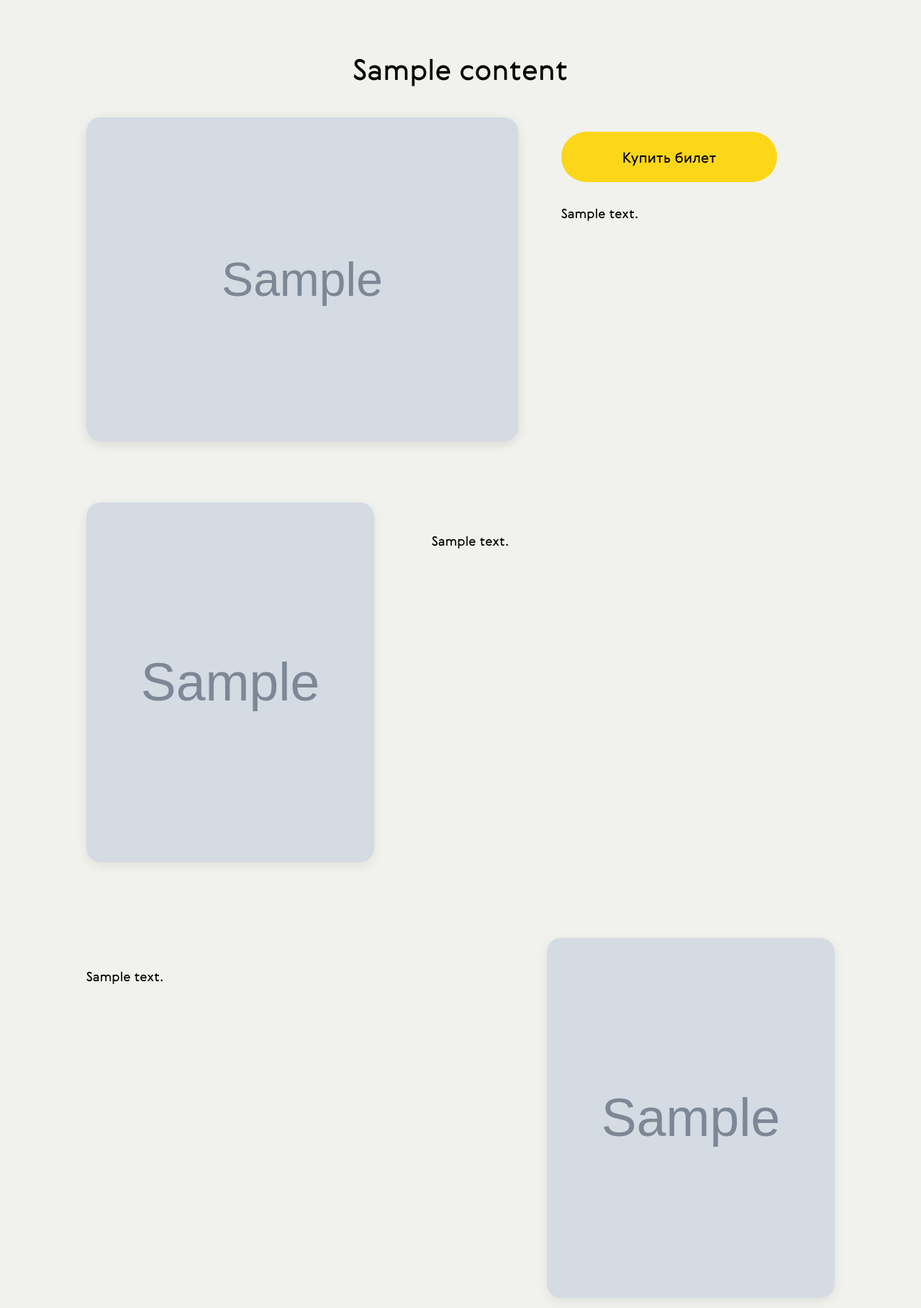
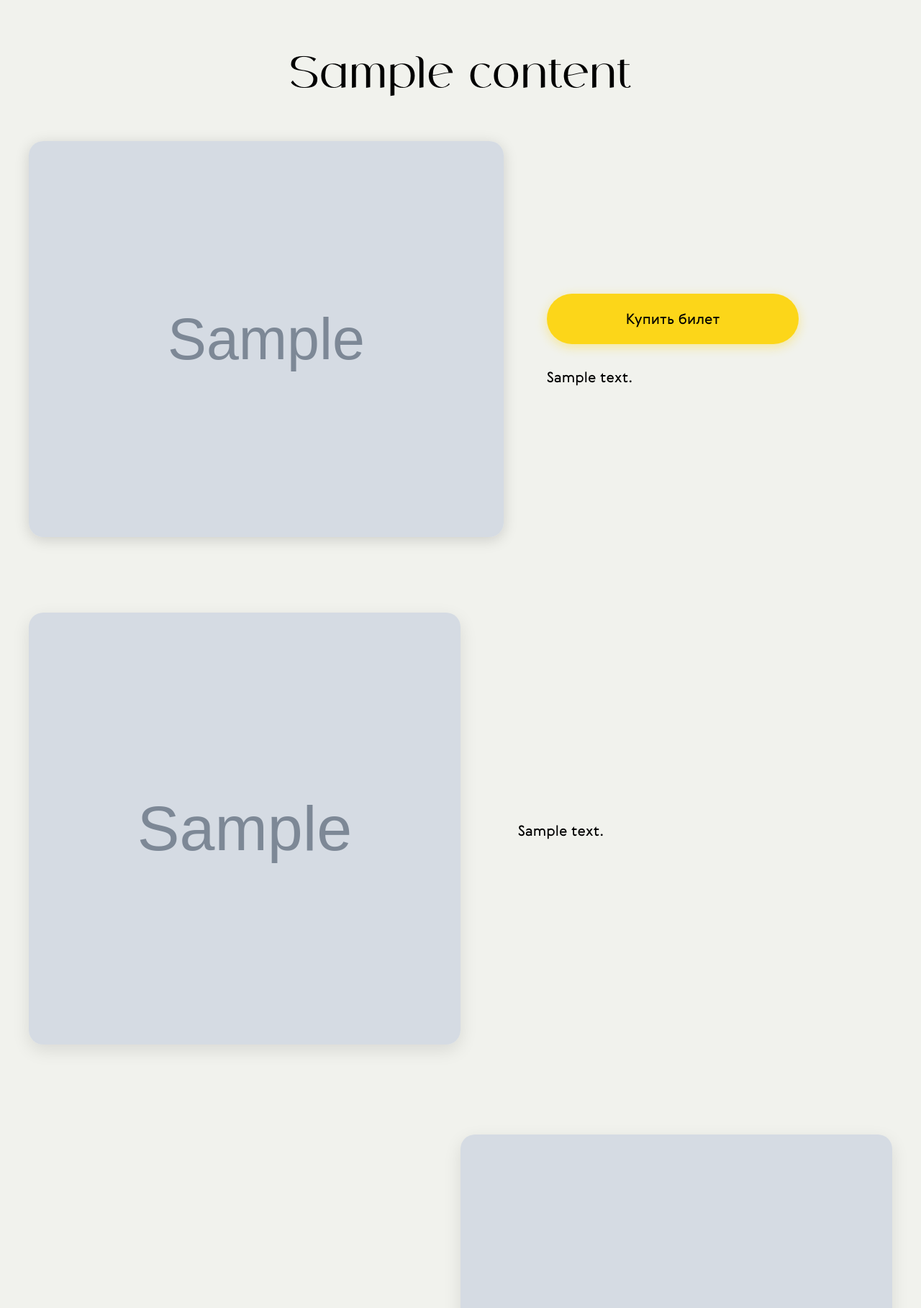
Before and after one commit to Nam0vicH/mgorki, a Flask app: page /about-us/1 in a window 1280 px wide; the page is wider, and only the part inside the window is pictured. Shown: the part 103-1920 px from the top of that part at 72% size. Run offline with Flask 3, Linux system fonts and the light colour scheme; tables that the repository leaves empty or names only in its code hold one stand-in row (values such as "Sample post"); grey boxes marked "Sample" are stand-in pictures; some libraries are stand-ins or nearby versions.

Commit message:
update about us page styles: enhance layout responsiveness, adjust font sizes, and improve image handling

```diff
--- a/app.py
+++ b/app.py
@@ -230,36 +230,42 @@ def admin_edit(category, content_id):
         item = db.get_content_by_id(content_id)
 
     if request.method == 'POST':
-        # 1. Сбор текстовых полей
         title = request.form.get('title')
         short_desc = request.form.get('short_desc')
-        main_text = request.form.get('main_text')  # Было full_desc, стало main_text как в БД
+        main_text = request.form.get('main_text')
 
         b_txt1 = request.form.get('block_text_1')
         b_txt2 = request.form.get('block_text_2')
         b_txt3 = request.form.get('block_text_3')
 
-        # 2. Вспомогательная функция для сохранения файлов
+
         def save_file(file_obj, current_path):
             if file_obj and file_obj.filename:
+
+                folder_map = {
+                    'museums': 'museums',  # папка static/images/museums
+                    'virtual_exhibitions': 'virtual',  # папка static/images/virtual
+                    'poster': 'posters'  # папка static/images/posters
+                }
+
+                subfolder = folder_map.get(category, 'uploads')
+                save_dir = os.path.join(static_dir, 'images', subfolder)
+                os.makedirs(save_dir, exist_ok=True)
+
                 filename = secure_filename(file_obj.filename)
-                file_obj.save(os.path.join(app.config['UPLOAD_FOLDER'], filename))
-                return f"images/uploads/{filename}"
+                file_obj.save(os.path.join(save_dir, filename))
+                return f"images/{subfolder}/{filename}"
+
             return current_path
 
-        # 3. Обработка всех картинок
-        # Карточка
+
         img_card = save_file(request.files.get('img_card_file'), request.form.get('current_img_card'))
-
-        # Главная страница
         main_image = save_file(request.files.get('main_image_file'), request.form.get('current_main_image'))
-
-        # Блоки 1-3
         b_img1 = save_file(request.files.get('block_image_1_file'), request.form.get('current_block_image_1'))
         b_img2 = save_file(request.files.get('block_image_2_file'), request.form.get('current_block_image_2'))
         b_img3 = save_file(request.files.get('block_image_3_file'), request.form.get('current_block_image_3'))
 
-        # 4. Сохранение в БД
+
         if content_id == 0:
             db.insert_content(category, title, short_desc, img_card, main_image, main_text,
                               b_img1, b_txt1, b_img2, b_txt2, b_img3, b_txt3)
@@ -291,10 +297,12 @@ def admin_orders():
 def virtual_exhibition():
     return render_template('virtual-exhi.html')
 
+
 @app.route('/poster')
 def poster():
     museums_for_poster = db.get_content_by_category('museums') or []
     return render_template('poster.html', museums=museums_for_poster)
+
 
 @app.route('/about_the_museum')
 def about_the_museum():
--- a/static/styles/about_us.css
+++ b/static/styles/about_us.css
@@ -16,43 +16,46 @@ body {
     width: 100%;
     margin-top: 50px;
     padding-top: 20px;
-    font-family: 'Gerbera-Regular', Arial, sans-serif;
+    font-family: 'Vetrino', sans-serif;
     font-weight: 500;
-    font-size: 40px;
-    line-height: 53px;
+    font-size: 60px;
+    line-height: 1.1;
     text-align: center;
     color: #000000;
+    margin-bottom: 60px;
 }
 
-/* Главная секция */
+/* --- ГЛАВНАЯ СЕКЦИЯ --- */
 .main-section {
     display: flex;
-    align-items: flex-start;
+    align-items: center;
     gap: 60px;
-    max-width: 1200px;
+    width: 100%;
+    max-width: 1600px;
     margin: 40px auto 0;
-    padding: 0 80px;
+    padding: 0 40px;
 }
 
 .main-image-container {
-    flex: 0 0 600px;
+    flex: 0 0 55%;
 }
 
 .main-image {
-    width: 100%; /* Исправлено с фиксированных 600px для адаптивности */
-    height: 450px;
+    width: 100%;
+    height: 550px;
     border-radius: 20px;
     object-fit: cover;
-    box-shadow: 0 4px 15px rgba(0,0,0,0.1); /* Добавил легкую тень для красоты */
+    box-shadow: 0 4px 20px rgba(0,0,0,0.15);
 }
 
 .main-info {
     flex: 1;
-    padding-top: 20px;
+    padding-top: 0;
 }
 
 .main-ticket-btn {
-    width: 300px;
+    width: 100%;
+    max-width: 350px;
     height: 70px;
     background: #FCD619;
     border-radius: 35px;
@@ -68,59 +71,99 @@ body {
     justify-content: center;
     text-decoration: none;
     transition: all 0.3s ease;
+    box-shadow: 0 4px 15px rgba(252, 214, 25, 0.4);
 }
 
 .main-ticket-btn:hover {
     background: #E5C517;
-    transform: scale(1.05);
+    transform: scale(1.02);
 }
 
 .main-text {
     font-family: 'Gerbera-Regular', Arial, sans-serif;
-    font-size: 18px;
-    line-height: 26px;
+    font-size: 20px;
+    line-height: 1.6;
     color: #000000;
-    max-width: 400px;
+    width: 100%;
 }
 
-/* Блоки контента */
+/* --- БЛОКИ КОНТЕНТА --- */
 .content-blocks {
     width: 100%;
-    max-width: 1200px;
-    margin: 80px auto 0;
-    padding: 0 80px;
+    max-width: 1600px;
+    margin: 100px auto 0;
+    padding: 0 40px;
 }
 
 .content-block {
     display: flex;
-    align-items: flex-start;
+    align-items: center;
     gap: 80px;
-    margin-bottom: 100px;
+    margin-bottom: 120px;
 }
 
 .block-image {
-    flex: 0 0 400px;
+    flex: 0 0 50%;
 }
 
 .block-img {
-    width: 100%; /* Исправлено для гибкости */
-    height: 500px;
+    width: 100%;
+    height: 600px;
     border-radius: 20px;
     object-fit: cover;
-    box-shadow: 0 4px 15px rgba(0,0,0,0.08);
+    box-shadow: 0 8px 25px rgba(0,0,0,0.1);
 }
 
 .block-text {
     flex: 1;
     font-family: 'Gerbera-Regular', Arial, sans-serif;
-    font-size: 18px;
-    line-height: 26px;
+    font-size: 20px;
+    line-height: 1.6;
     color: #000000;
-    padding-top: 40px;
-    max-width: 600px;
+    padding-top: 0;
 }
 
-/* Блок 2 - обычный порядок */
-.block-2 {
-    flex-direction: row;
+.content-block.reverse {
+    flex-direction: row-reverse;
 }
+
+/* Адаптивность для ноутбуков и планшетов */
+@media (max-width: 1200px) {
+    .about-us-title {
+        font-size: 40px;
+    }
+
+    .main-section, .content-blocks {
+        padding: 0 20px;
+    }
+
+    .main-image, .block-img {
+        height: 400px;
+    }
+}
+
+/* Мобильная версия */
+@media (max-width: 900px) {
+    .main-section {
+        flex-direction: column;
+        gap: 30px;
+    }
+
+    .content-block {
+        flex-direction: column;
+        gap: 40px;
+    }
+
+    .content-block.reverse {
+        flex-direction: column;
+    }
+
+    .main-image-container, .block-image {
+        flex: 0 0 100%;
+        width: 100%;
+    }
+
+    .main-image, .block-img {
+        height: 300px;
+    }
+}
--- a/static/styles/homepage.css
+++ b/static/styles/homepage.css
@@ -499,7 +499,7 @@
 
 .poster-section .poster-cards {
   display: grid;
-  grid-template-columns: repeat(3, 470px);
+  grid-template-columns: repeat(3, 450px);
   gap: 40px;
   position: relative;
   justify-content: center;
```
Also changed, not shown: static/images/museums/imgi_14_rr.jpg (added), static/images/museums/imgi_15_kt.jpg (added), static/images/museums/imgi_15_mkb-img.jpg (added), static/images/museums/imgi_16_memorialnyj-garazh-img.jpg (added), static/images/museums/imgi_17_prk.jpg (added), static/images/museums/imgi_23_khar5028.jpg (added), static/images/museums/imgi_24_mkb_0005_dsc00095.jpg (added), static/images/museums/imgi_24_otot.jpg (added), static/images/museums/imgi_25_mkb_0000_dsc00107.jpg (added).
